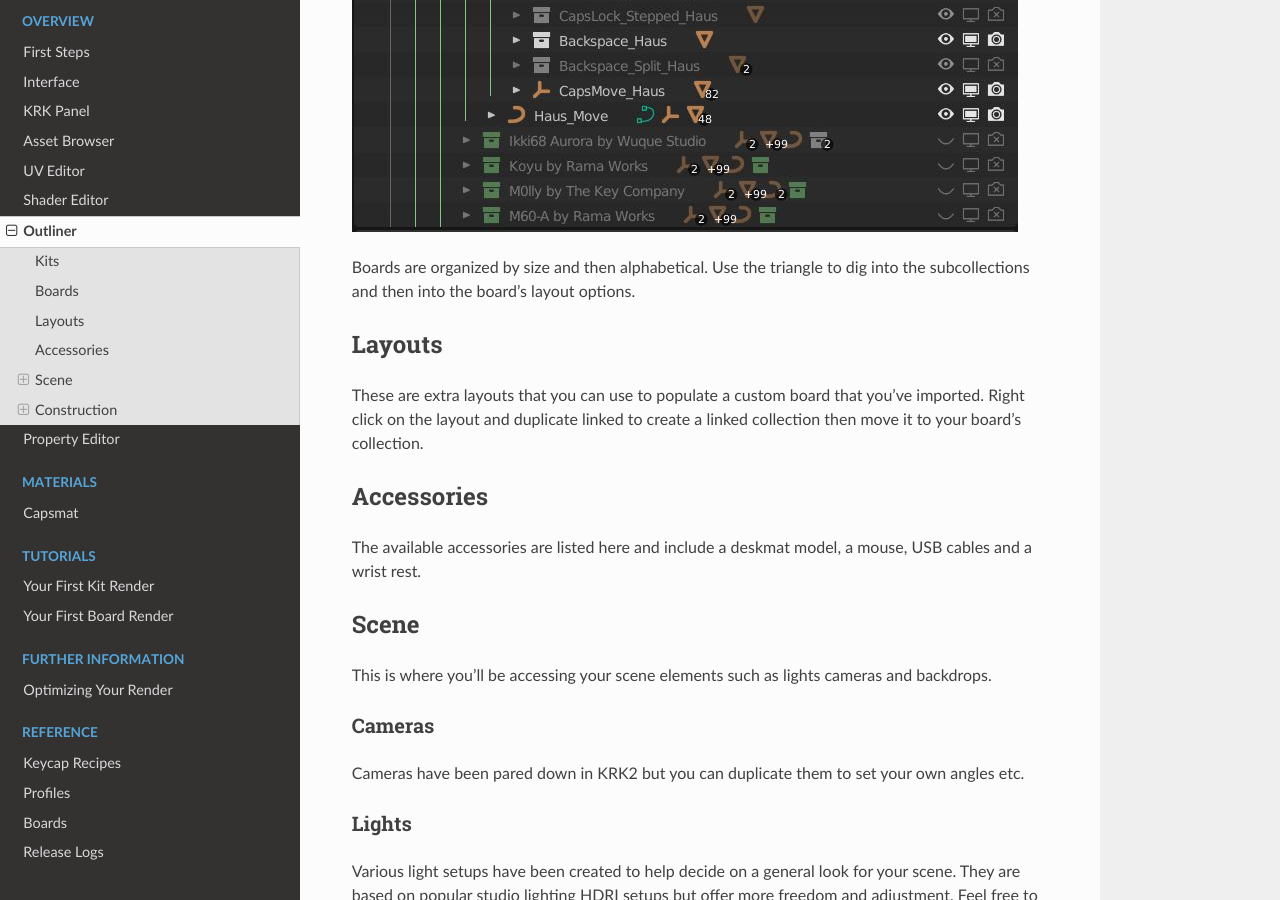
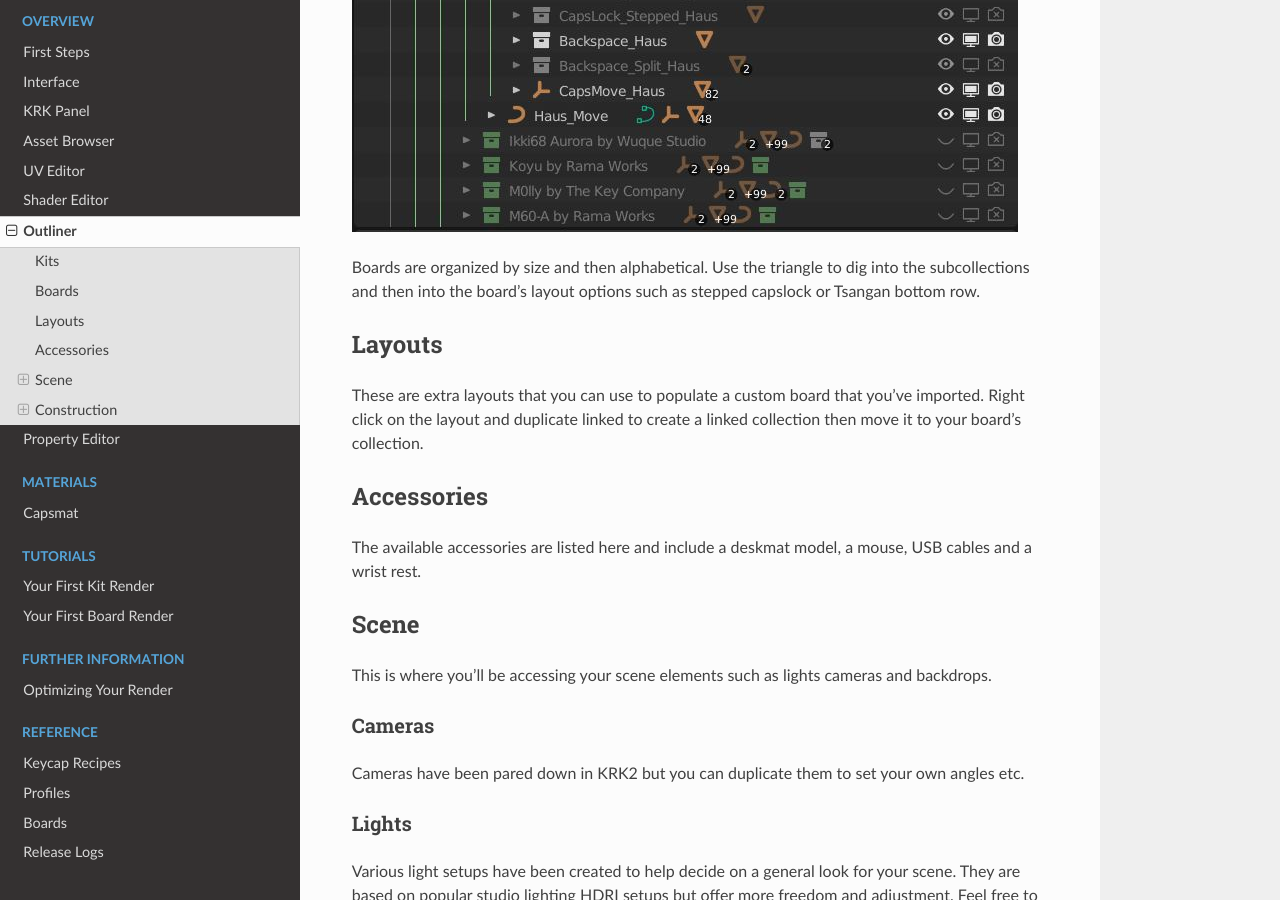
Before and after one commit to imperfectlink/KeyboardRenderKit, a Sphinx documentation site: the page built from docs/source/outliner.rst, in a window 1280 px wide and 900 px high, scrolled down 873 px. Built offline with Sphinx 7.4.7 and the Read the Docs theme 2.0.0, drawn with Linux system fonts in a browser that asks for light colours.

Commit message:
Update outliner.rst

```diff
--- a/docs/source/outliner.rst
+++ b/docs/source/outliner.rst
@@ -11,7 +11,7 @@ Boards
 
 .. image:: img/BoardCollection.jpg
 
-Boards are organized by size and then alphabetical. Use the triangle to dig into the subcollections and then into the board's layout options.
+Boards are organized by size and then alphabetical. Use the triangle to dig into the subcollections and then into the board's layout options such as stepped capslock or Tsangan bottom row.
 
 Layouts
 ~~~~
```
